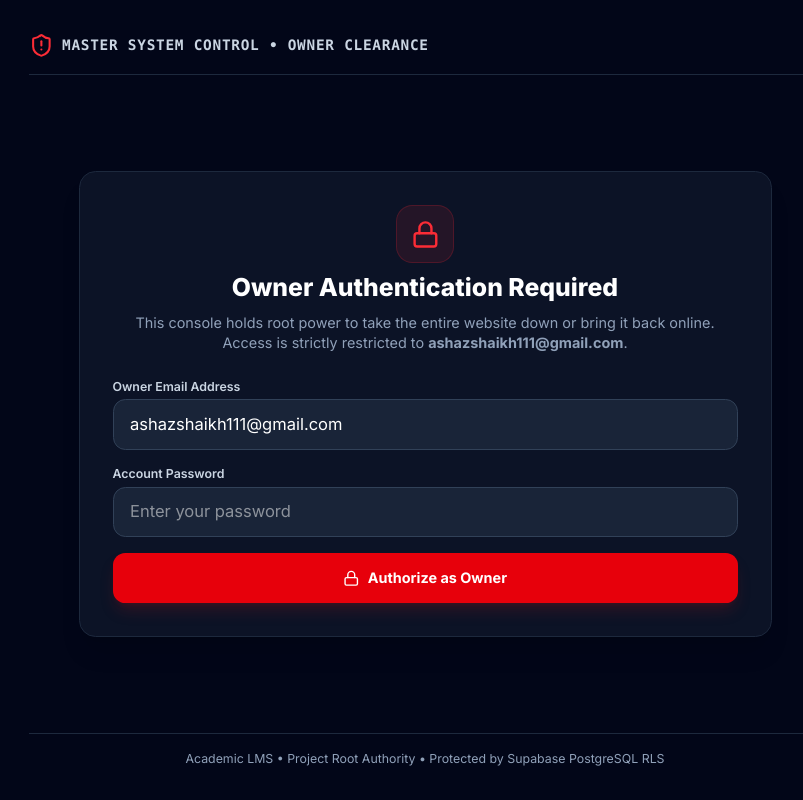
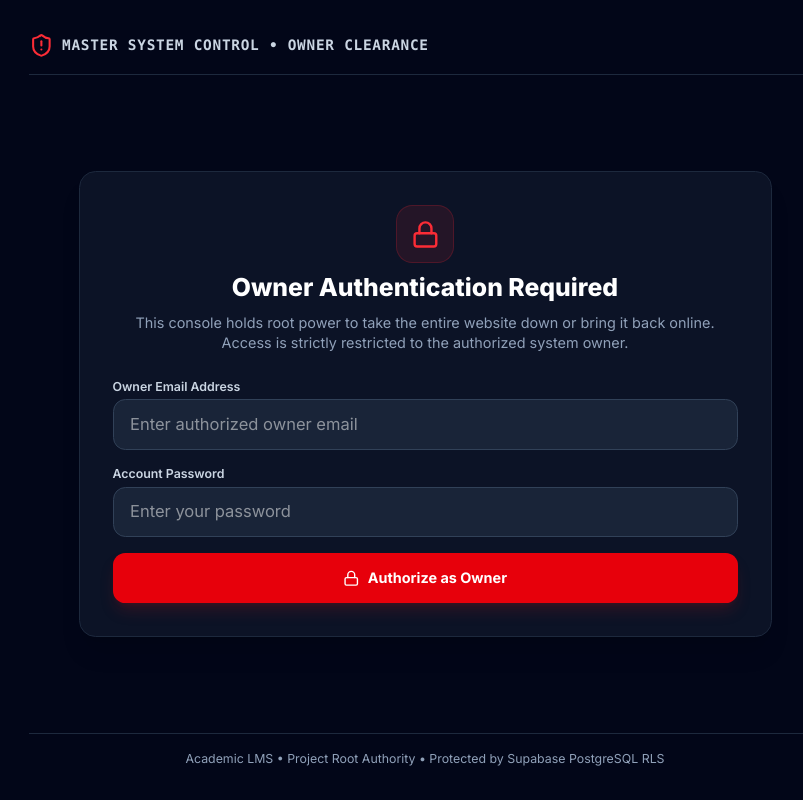
Before and after one commit to AshazShaikh1/LMS, a Next.js app: page /system-control in a window 1280 px wide. Shown: the whole page, without its empty margins (215-1018 px from the left). Built offline with nearby package versions, Linux system fonts and the light colour scheme; no server answers; the database is empty.

Commit message:
Remove email autofill and hide owner email in /system-control authentication form

```diff
--- a/src/app/system-control/SystemControlClient.tsx
+++ b/src/app/system-control/SystemControlClient.tsx
@@ -35,7 +35,7 @@ export function SystemControlClient({
   const [actionSuccess, setActionSuccess] = useState<string | null>(null)
 
   // Login form state (if not authenticated as owner)
-  const [loginEmail, setLoginEmail] = useState('ashazshaikh111@gmail.com')
+  const [loginEmail, setLoginEmail] = useState('')
   const [loginPassword, setLoginPassword] = useState('')
   const [loginError, setLoginError] = useState<string | null>(null)
   const [isLoggingIn, setIsLoggingIn] = useState(false)
@@ -123,7 +123,7 @@ export function SystemControlClient({
                 Owner Authentication Required
               </h2>
               <p className="text-xs sm:text-sm text-slate-400">
-                This console holds root power to take the entire website down or bring it back online. Access is strictly restricted to <strong>ashazshaikh111@gmail.com</strong>.
+                This console holds root power to take the entire website down or bring it back online. Access is strictly restricted to the authorized system owner.
               </p>
               {currentEmail && (
                 <div className="inline-block rounded-lg bg-amber-500/10 border border-amber-500/20 px-3 py-1.5 text-xs text-amber-400">
@@ -148,7 +148,8 @@ export function SystemControlClient({
                   value={loginEmail}
                   onChange={(e) => setLoginEmail(e.target.value)}
                   className="w-full rounded-xl border border-slate-700 bg-slate-800/80 px-4 py-3 text-sm text-white focus:border-red-500 focus:outline-hidden"
-                  placeholder="ashazshaikh111@gmail.com"
+                  placeholder="Enter authorized owner email"
+                  autoComplete="off"
                   required
                 />
               </div>
```
